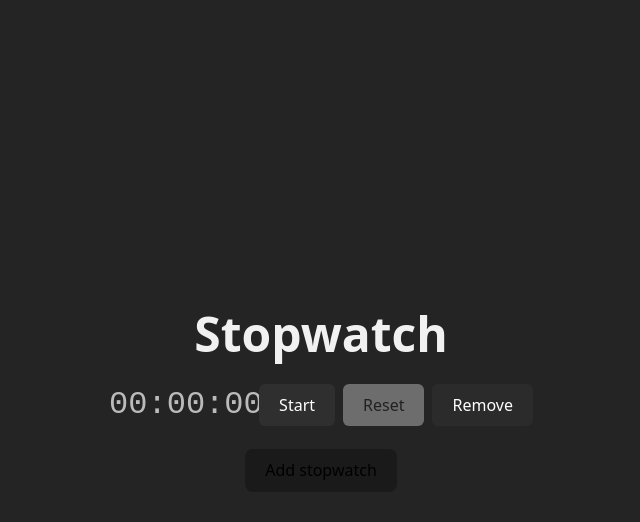
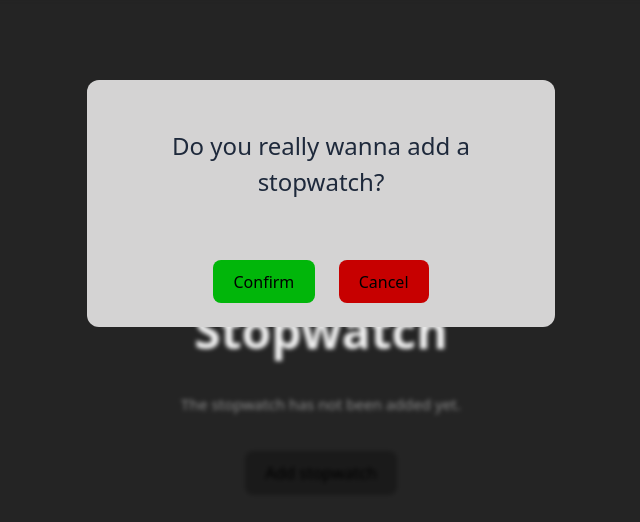
Before and after one commit to RuMax21/L1-Hometask-Stopwatch, a React (Vite) app: page / in a window 1280 px wide. Both pictures are taken after a click on the button "Add stopwatch". Shown: the top 522 px of the page, without its empty margins (319-959 px from the left). Built offline with nearby package versions, Linux system fonts and the light colour scheme.

Commit message:
feat: add ConfirmationModal compoennt with add-stopwatch confirmation

```diff
--- a/src/app/App.tsx
+++ b/src/app/App.tsx
@@ -2,7 +2,7 @@ import HomePage from '@/pages/HomePage';
 import './App.scss';
 
 function App() {
-  return <HomePage />;
+  return (<HomePage />);
 }
 
 export default App;
--- a/src/pages/HomePage/components/SingleStopwatchContainer/SingleStopwatchContainer.tsx
+++ b/src/pages/HomePage/components/SingleStopwatchContainer/SingleStopwatchContainer.tsx
@@ -24,6 +24,8 @@ function SingleStopwatchContainer({
     onChange(id, {isRunning: false});
     onChange(id, {time: 0});
   };
+
+  console.log('render', id);
 
   useEffect(() => {
     if (!isRunning) return;
--- a/src/pages/HomePage/components/StopwatchListContainer/StopwatchListContainer.tsx
+++ b/src/pages/HomePage/components/StopwatchListContainer/StopwatchListContainer.tsx
@@ -2,6 +2,7 @@ import { useCallback, useEffect, useState } from 'react';
 import type { StopwatchItem } from '@/shared/types';
 import { STORAGE_KEY } from '@/shared/constants';
 import StopwatchList from "../StopwatchListView/StopwatchListView";
+import ConfirmationModal from '@/shared/ui/ConfirmationModal';
 
 export default function StopwatchListContainer() {
   const [stopwatches, setStopwatches] = useState<StopwatchItem[]>(() => {
@@ -16,8 +17,11 @@ export default function StopwatchListContainer() {
     return [];
   });
 
+  const [isModalOpen, setIsModalOpen] = useState<boolean>(false);
+
   const addStopwatch = useCallback((): void => {
     setStopwatches(prev => [...prev, { id: Date.now(), time: 0, isRunning: false }]);
+    setIsModalOpen(false);
   }, []);
 
   const removeStopwatch = useCallback((id: number): void => {
@@ -30,16 +34,33 @@ export default function StopwatchListContainer() {
     );
   }, []);
 
+  const handleAddRequest = useCallback(() => {
+    setIsModalOpen(true);
+  }, []);
+
+  const handleCancelRequest = useCallback(() => {
+    setIsModalOpen(false);
+  }, []);
+
   useEffect(() => {
     localStorage.setItem(STORAGE_KEY, JSON.stringify(stopwatches));
   }, [stopwatches]);
 
   return (
-    <StopwatchList
-      stopwatches={stopwatches}
-      onAdd={addStopwatch}
-      onRemove={removeStopwatch}
-      onChange={onChange}
-    />
+    <>
+      <StopwatchList
+        stopwatches={stopwatches}
+        onAdd={handleAddRequest}
+        onRemove={removeStopwatch}
+        onChange={onChange}
+      />
+      <ConfirmationModal
+        isOpen={isModalOpen}
+        onCancel={handleCancelRequest}
+        onConfirm={addStopwatch}
+      >
+        Do you really wanna add a stopwatch?
+      </ConfirmationModal>
+    </>
   )
 };
--- /dev/null
+++ b/src/shared/ui/ConfirmationModal/ConfirmationModal.module.scss
@@ -0,0 +1,43 @@
+.overlay {
+  position: fixed;
+  inset: 0;
+  z-index: 1000;
+  display: flex;
+  justify-content: center;
+  align-items: flex-start;
+  padding-top: 80px;
+  backdrop-filter: blur(2px);
+}
+
+.modal {
+  display: flex;
+  flex-direction: column;
+  gap: 20px;
+  width: 100%;
+  max-width: 420px;
+  background: #d4d3d3;
+  padding: 24px;
+  border-radius: 12px;
+}
+
+.actions {
+  display: flex;
+  justify-content: center;
+  gap: 24px;
+  margin-top: 16px;
+}
+
+.text {
+  font-size: 24px;
+  font-weight: 500;
+  color: #1e293b;
+  line-height: 1.5;
+}
+
+.btnCancel {
+  background-color: #c70000;
+}
+
+.btnConfirm {
+  background-color: #01b60a;
+}
--- /dev/null
+++ b/src/shared/ui/ConfirmationModal/ConfirmationModal.tsx
@@ -0,0 +1,32 @@
+import styles from './ConfirmationModal.module.scss';
+import type { ConfirmationModalProps } from "./ConfirmationModal.types";
+import Button from "../Button";
+import { useEffect } from 'react';
+
+export default function ConfirmationModal({isOpen, children, onConfirm, onCancel}: ConfirmationModalProps) {
+  useEffect(() => {
+    const handleHtmlClick = (event: MouseEvent) => {
+      console.log('HTML clicked: ', event);
+    }
+    document.documentElement.addEventListener('click', handleHtmlClick);
+    return () => {
+      document.documentElement.removeEventListener('click', handleHtmlClick);
+    }
+  }, []);
+
+  if (!isOpen) return null;
+
+  return (
+    <div className={`${styles.overlay}`}>
+      <div className={`${styles.modal}`}>
+        <p className={`${styles.text}`}>
+          {children}
+        </p>
+        <div className={`${styles.actions}`}>
+          <Button className={`${styles.btnConfirm}`} onClick={onConfirm}>Confirm</Button>
+          <Button className={`${styles.btnCancel}`} onClick={onCancel}>Cancel</Button>
+        </div>
+      </div>
+    </div>
+  );
+};
--- /dev/null
+++ b/src/shared/ui/ConfirmationModal/ConfirmationModal.types.ts
@@ -0,0 +1,6 @@
+export interface ConfirmationModalProps {
+  isOpen: boolean;
+  children: React.ReactNode;
+  onConfirm: () => void;
+  onCancel: () => void;
+}
--- /dev/null
+++ b/src/shared/ui/ConfirmationModal/index.ts
@@ -0,0 +1 @@
+export {default} from './ConfirmationModal';
```
